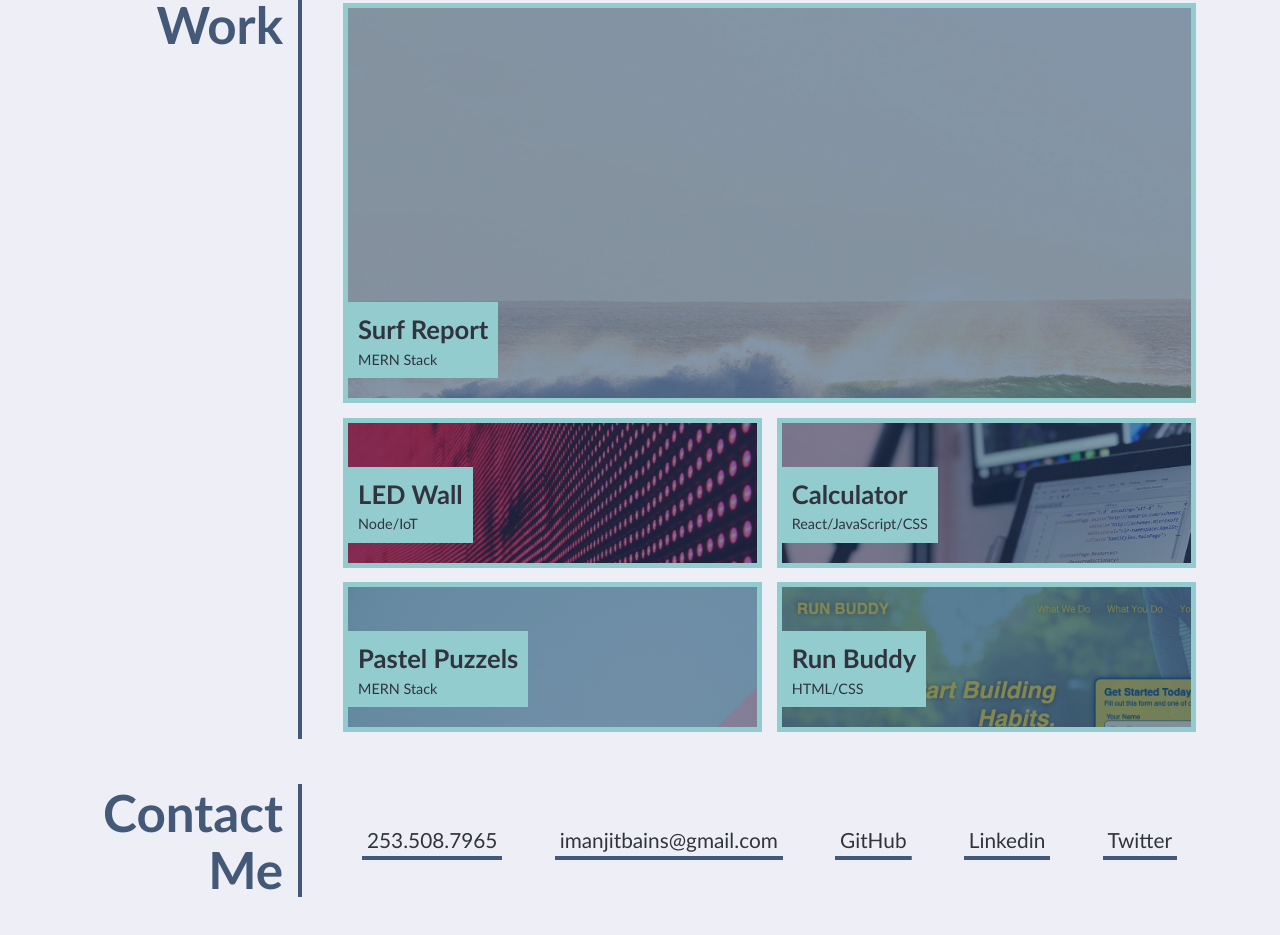
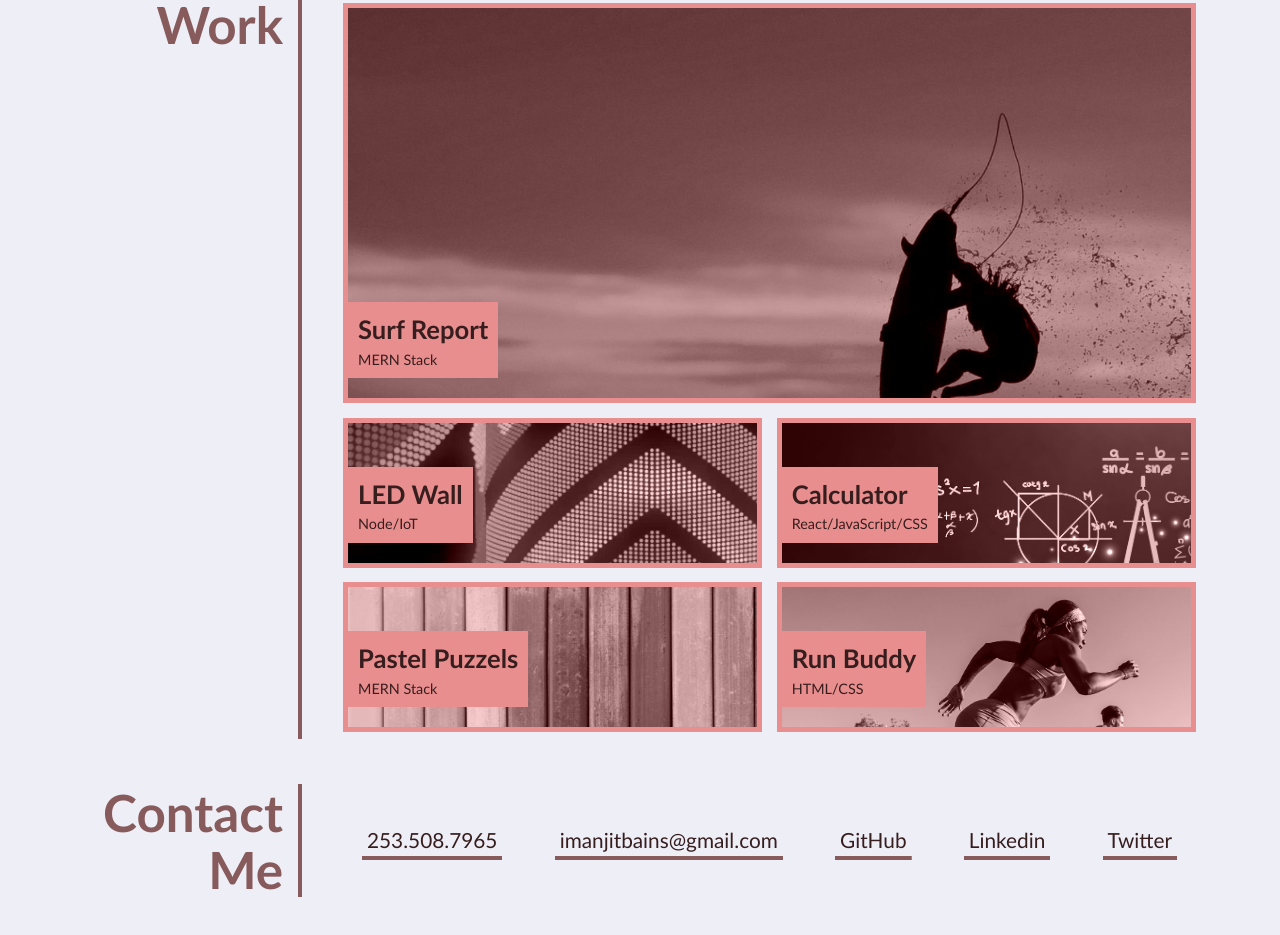
Before and after one commit to imanjit/hw2-professional-portfolio, a plain HTML site: page index.html in a window 1280 px wide. Shown: the part 671-1606 px from the top of the page. Drawn offline with Linux system fonts and the light colour scheme.

Commit message:
updated images and changed page colors

```diff
--- a/index.html
+++ b/index.html
@@ -103,7 +103,7 @@
           <a href="mailto:imanjitbains@gmail.com">imanjitbains@gmail.com</a>
           <a href="https://github.com/imanjit">GitHub</a>
           <a href="https://www.linkedin.com/in/imanjit-bains-a58256a1/">Linkedin</a>
-          <a href="https://www.twitter.com/eqh_advisors">Twitter</a>
+          <a href="https://www.twitter.com/projectsbyiman">Twitter</a>
         </address>
       </div>
     </section>
--- a/style.css
+++ b/style.css
@@ -4,9 +4,9 @@
 
   /* brand color palette */
   :root {
-    --primary: rgba(68, 88, 119, 1);
-    --secondary: rgba(146, 204, 206, 1);
-    --tertiary: rgba(49, 52, 61, 1);
+    --primary: rgb(135, 91, 91);
+    --secondary: rgb(233, 142, 142);
+    --tertiary: rgb(55, 30, 30);
     --dark: rgba(28, 29, 33, 1);
     --light: rgba(238, 238, 247, 1);
   }
@@ -88,7 +88,7 @@
 
   .hero-banner {
     background: rgb(68, 88, 120);
-    background-image: url("02-hero-bg.jpg"), linear-gradient(180deg, var(--secondary) 0%, var(--primary) 100%);
+    background-image: url("fall.jpg"), linear-gradient(180deg, var(--secondary) 0%, var(--primary) 100%);
     background-size: cover;
     background-position: center;
     background-blend-mode: soft-light;
@@ -178,7 +178,7 @@
     padding: 0 0 20px 0;
     margin: 0.5em;
     text-decoration: none;
-    background-blend-mode: soft-light;
+    background-blend-mode: luminosity;
     background-size: 150%;
     transition: all 0.5s;
     font-size: 0.9rem;
@@ -233,23 +233,23 @@
 
   /* portfolio project images */
   .run-buddy {
-    background-image: url("02-run-buddy.jpg");
+    background-image: url("running.jpg");
   }
 
   .led-wall {
-    background-image: url("02-portfolio-1.jpg");
+    background-image: url("led.jpg");
   }
 
   .react-calc {
-    background-image: url("02-portfolio-2.jpg");
+    background-image: url("calculator.jpg");
   }
 
   .pastel-puzzles {
-    background-image: url("02-portfolio-3.jpg");
+    background-image: url("pastel.jpg");
   }
 
   .surf-report {
-    background-image: url("02-portfolio-4.jpg");
+    background-image: url("surf.jpg");
   }
 
   /* end portfolio project images */
```
Also changed, not shown: 02-portfolio-1.jpg (deleted), 02-portfolio-2.jpg (deleted), 02-portfolio-3.jpg (deleted), 02-portfolio-4.jpg (deleted), 02-run-buddy.jpg (deleted), calculator.jpg (added), led.jpg (added), pastel.jpg (added), running.jpg (added), surf.jpg (added), 1 other file.
